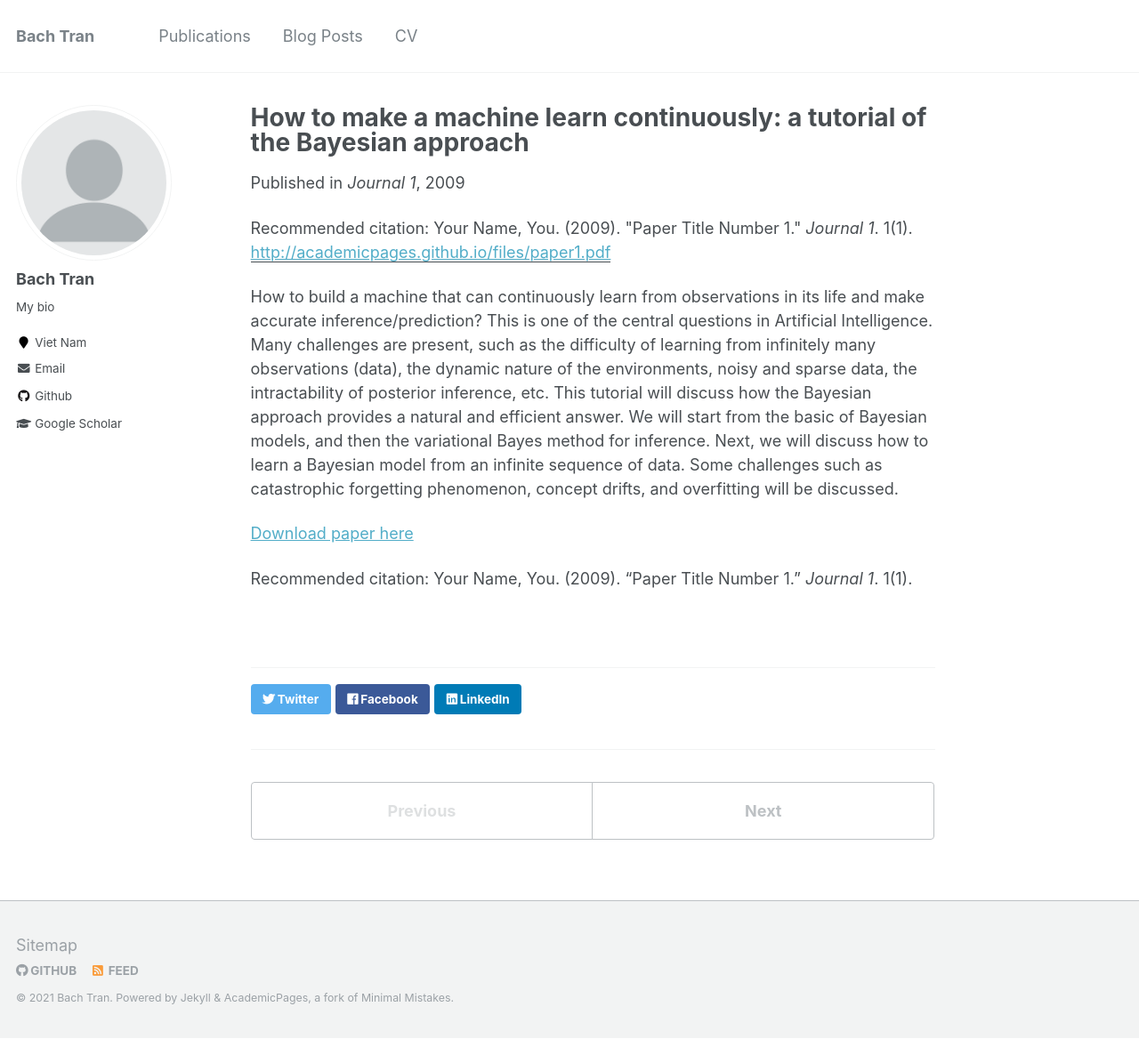
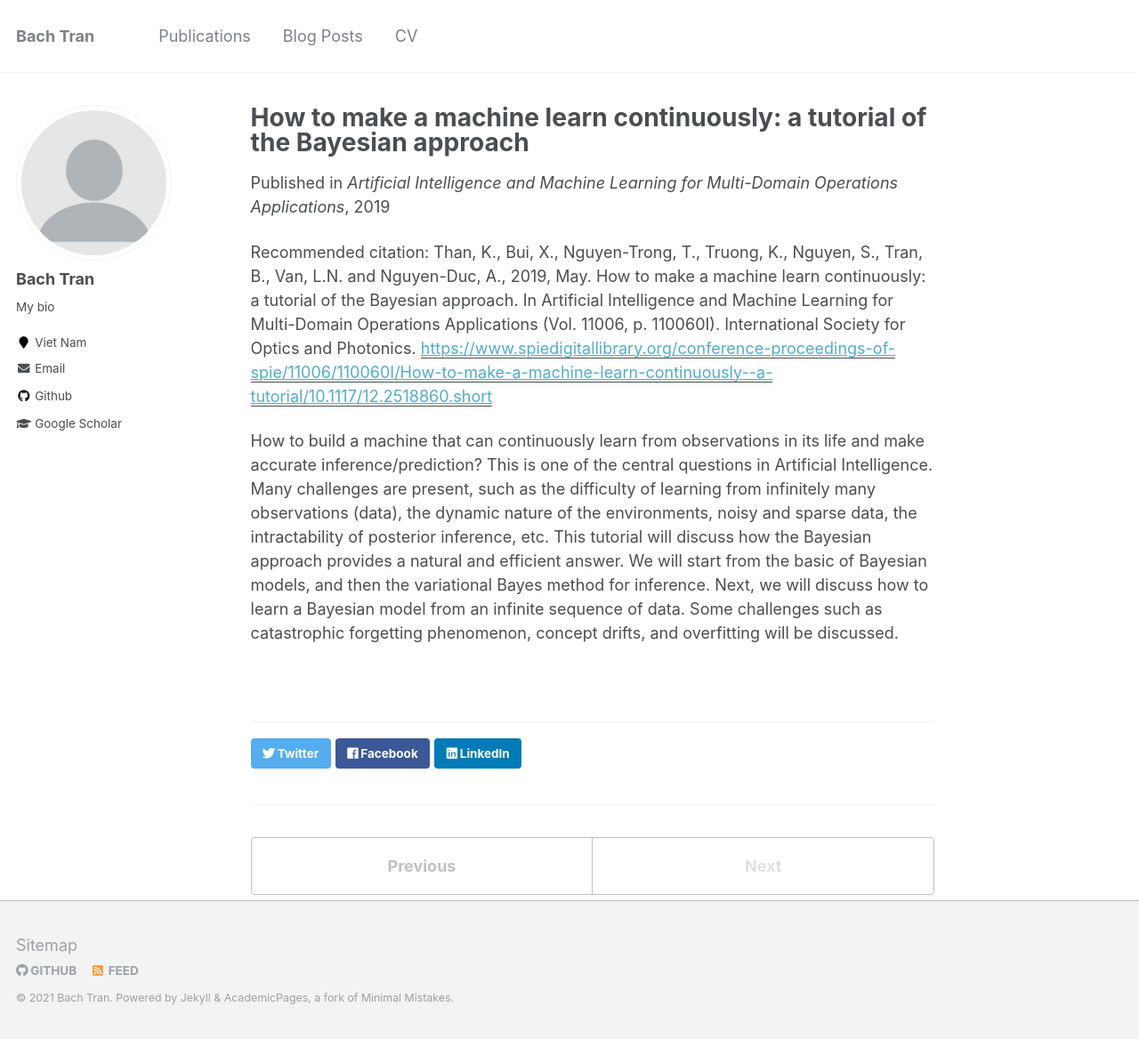
Before and after one commit to bachtranxuan/bachtranxuan.github.io, a Jekyll site: the page built from _publications/2019-10-05-How-to-make-a-machine-learn-continuously.md, in a window 1280 px wide and 1168 px high. Shown: the whole window at 89% size. Built offline with Jekyll 4.4.1, drawn with Linux system fonts in a browser that asks for light colours.

Commit message:
publication

```diff
--- a/_publications/2009-10-01-paper-title-number-1.md
+++ b/_publications/2019-10-05-How-to-make-a-machine-learn-continuously.md
@@ -1,15 +1,11 @@
 ---
 title: "How to make a machine learn continuously: a tutorial of the Bayesian approach"
 collection: publications
-permalink: /publication/2009-10-01-paper-title-number-1
-excerpt: 'This paper is about the number 1. The number 2 is left for future work.'
-date: 2009-10-01
-venue: 'Journal 1'
-paperurl: 'http://academicpages.github.io/files/paper1.pdf'
-citation: 'Your Name, You. (2009). &quot;Paper Title Number 1.&quot; <i>Journal 1</i>. 1(1).'
+permalink: /publication/2019-10-05-How-to-make-a-machine-learn-continuously
+excerpt: 'N/A'
+date: 2019-10-05
+venue: 'Artificial Intelligence and Machine Learning for Multi-Domain Operations Applications'
+paperurl: 'https://www.spiedigitallibrary.org/conference-proceedings-of-spie/11006/110060I/How-to-make-a-machine-learn-continuously--a-tutorial/10.1117/12.2518860.short'
+citation: 'Than, K., Bui, X., Nguyen-Trong, T., Truong, K., Nguyen, S., Tran, B., Van, L.N. and Nguyen-Duc, A., 2019, May. How to make a machine learn continuously: a tutorial of the Bayesian approach. In Artificial Intelligence and Machine Learning for Multi-Domain Operations Applications (Vol. 11006, p. 110060I). International Society for Optics and Photonics.'
 ---
 How to build a machine that can continuously learn from observations in its life and make accurate inference/prediction? This is one of the central questions in Artificial Intelligence. Many challenges are present, such as the difficulty of learning from infinitely many observations (data), the dynamic nature of the environments, noisy and sparse data, the intractability of posterior inference, etc. This tutorial will discuss how the Bayesian approach provides a natural and efficient answer. We will start from the basic of Bayesian models, and then the variational Bayes method for inference. Next, we will discuss how to learn a Bayesian model from an infinite sequence of data. Some challenges such as catastrophic forgetting phenomenon, concept drifts, and overfitting will be discussed.
-
-[Download paper here](http://academicpages.github.io/files/paper1.pdf)
-
-Recommended citation: Your Name, You. (2009). "Paper Title Number 1." <i>Journal 1</i>. 1(1).
```
